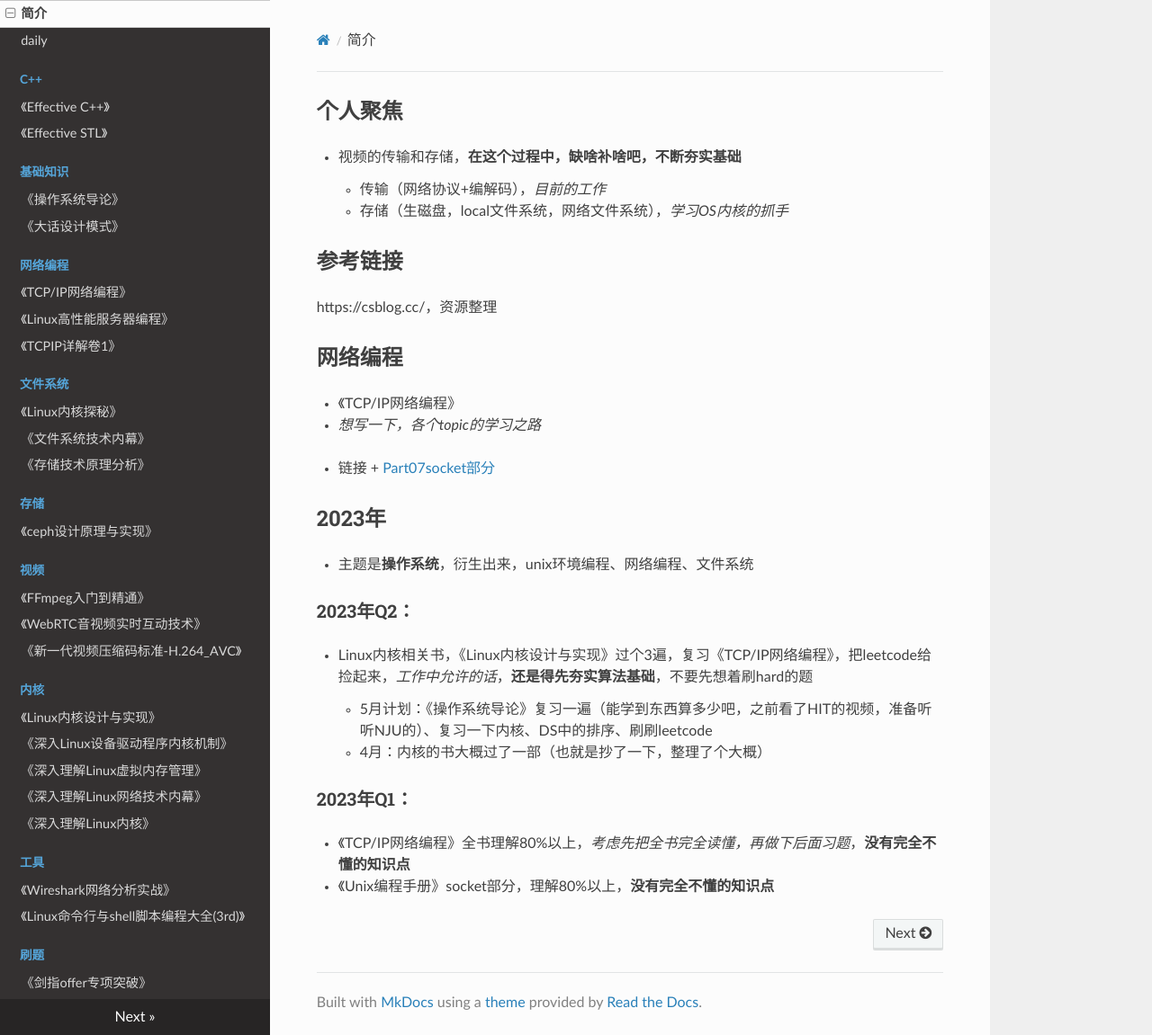
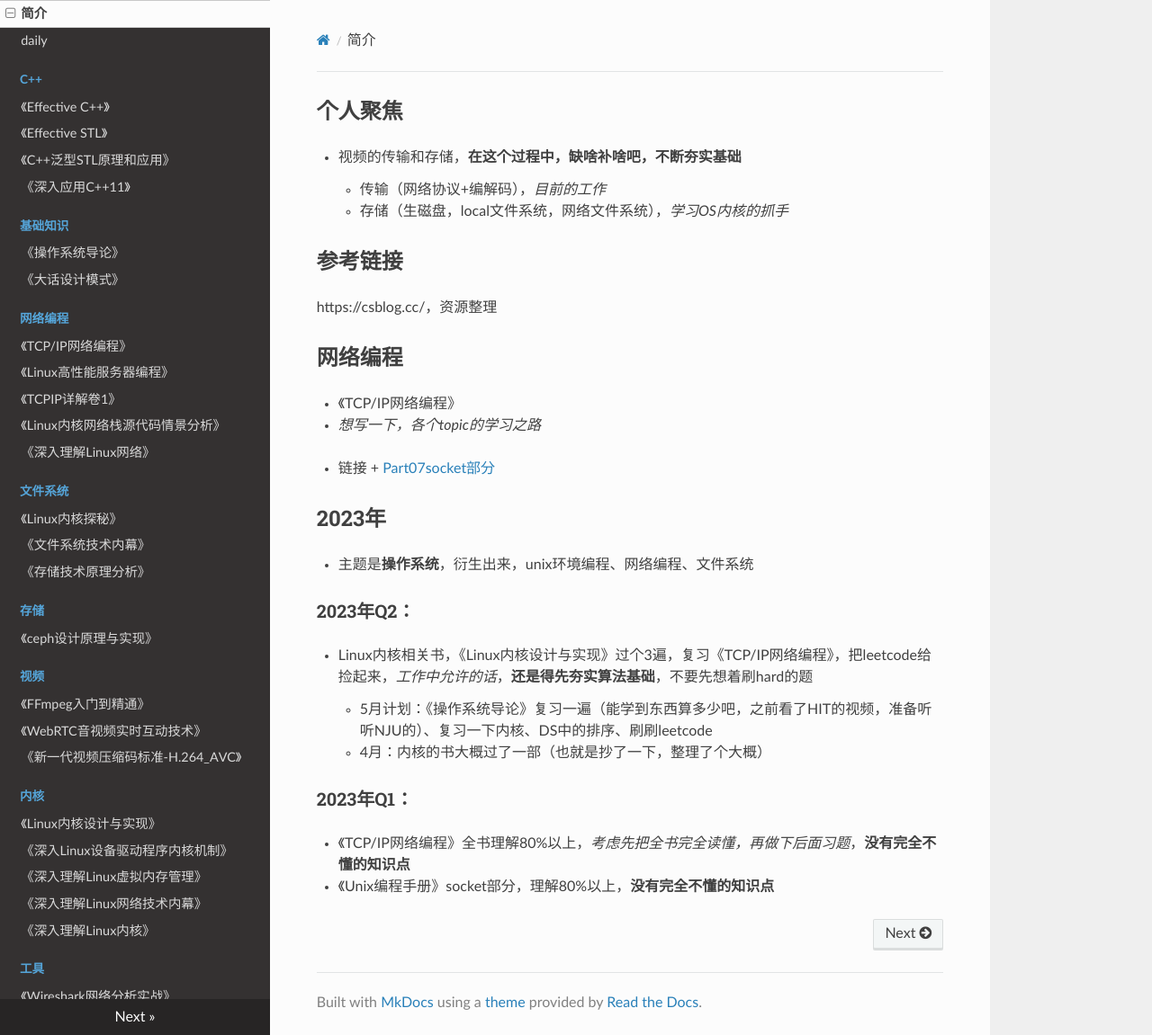
Before and after one commit to wolflion/booknotes, an MkDocs documentation site: the page built from docs/index.md, in a window 1280 px wide and 1151 px high. Shown: the whole window at 90% size. Built offline with MkDocs 1.6.1, drawn with Linux system fonts in a browser that asks for light colours; nearby versions of some CDN libraries.

Commit message:
Update mkdocs.yml

```diff
--- a/mkdocs.yml
+++ b/mkdocs.yml
@@ -41,6 +41,8 @@ nav:
     - C++:
         - 《Effective C++》: '20C++/effectiveC++.md'
         - 《Effective STL》: '21STL/EffectiveSTL.md'
+        - 《C++泛型STL原理和应用》: '21STL/C++泛型STL原理和应用.md'
+        - 《深入应用C++11》: '22C++modern/深入应用C++11.md'
     - 基础知识:
         - 《操作系统导论》: '408/操作系统导论.md'
         - 《大话设计模式》: '408/大话设计模式.md'
@@ -48,6 +50,8 @@ nav:
         - 《TCP/IP网络编程》: '10network/TCPIP网络编程.md'
         - 《Linux高性能服务器编程》: '10network/Linux高性能服务器编程.md'
         - 《TCPIP详解卷1》: '10network/TCPIP详解卷1.md'
+        - 《Linux内核网络栈源代码情景分析》: '10network/Linux内核网络栈源代码情景分析.md'
+        - 《深入理解Linux网络》: '10network/深入理解Linux网络.md'
     - 文件系统:
         - 《Linux内核探秘》: '11filesystem/Linux内核探秘.md'
         - 《文件系统技术内幕》: '11filesystem/文件系统技术内幕.md'
@@ -67,6 +71,7 @@ nav:
     - 工具:
         - 《Wireshark网络分析实战》: '15tool/Wireshark网络分析实战.md'
         - 《Linux命令行与shell脚本编程大全(3rd)》: '15tool/Linux命令行与shell脚本编程大全(3rd).md'
+        - 《python程序设计（3rd）》: '15tool/python程序设计（3rd）.md'
     - 刷题:
         - 《剑指offer专项突破》: '91leetcode/剑指offer专项突破.md'
     - 网课:
```
